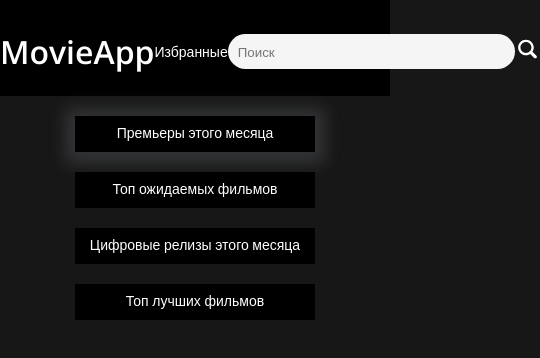
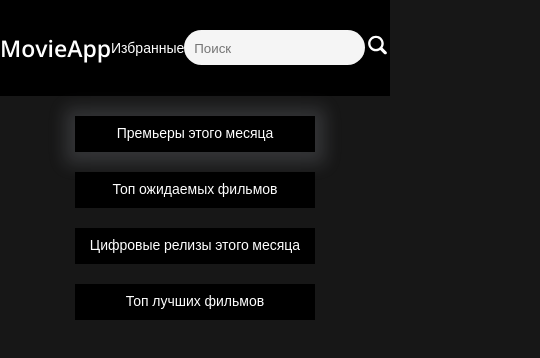
Before and after one commit to SardanaMir/neobis-front-cinema, a plain HTML site: page index.html in a window 390 px wide. Shown: the whole page, 540 px wide, since content can reach past the window. Drawn offline with nearby package versions, Linux system fonts and the light colour scheme; no server answers.

Commit message:
adaptive

```diff
--- a/css/style.css
+++ b/css/style.css
@@ -35,9 +35,10 @@ a{
 form{
     display:flex;
     align-items: center;
+    max-width: 287px;
 }
 input{
-    width: 287px;
+    width: 100%;
     height: 35px;
     border-radius: 20px;
     background: #F5F5F5;
@@ -222,3 +223,9 @@ svg{
     top: 0;
     left: -9px;
 }
+
+@media only screen and (max-width: 426px){
+    .header__logo {
+        font-size: 23px;
+    }
+}
--- a/index.html
+++ b/index.html
@@ -18,7 +18,7 @@
                     <a href="index.html" class="header__logo">MovieApp</a>
                 </div>
                 <div class="favorite category-text"><a href="">Избранные</a></div>
-                <form>
+                <form class="form">
                     <input type="text" class="header__search" placeholder="Поиск">
                     <label class="search__icon">
                         <?xml version="1.0" ?><svg enable-background="new 0 0 32 32" id="Glyph" version="1.1" viewBox="0 0 32 32" width="30px" height="30px" xml:space="preserve" xmlns="http://www.w3.org/2000/svg" xmlns:xlink="http://www.w3.org/1999/xlink"><path d="M27.414,24.586l-5.077-5.077C23.386,17.928,24,16.035,24,14c0-5.514-4.486-10-10-10S4,8.486,4,14  s4.486,10,10,10c2.035,0,3.928-0.614,5.509-1.663l5.077,5.077c0.78,0.781,2.048,0.781,2.828,0  C28.195,26.633,28.195,25.367,27.414,24.586z M7,14c0-3.86,3.14-7,7-7s7,3.14,7,7s-3.14,7-7,7S7,17.86,7,14z" id="XMLID_223_" fill="#fff"/></svg>
```
